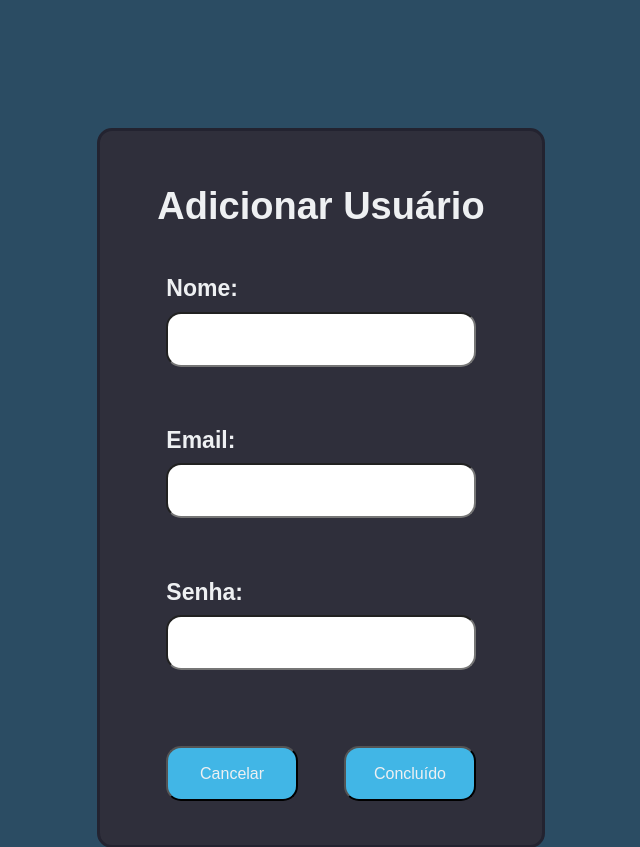
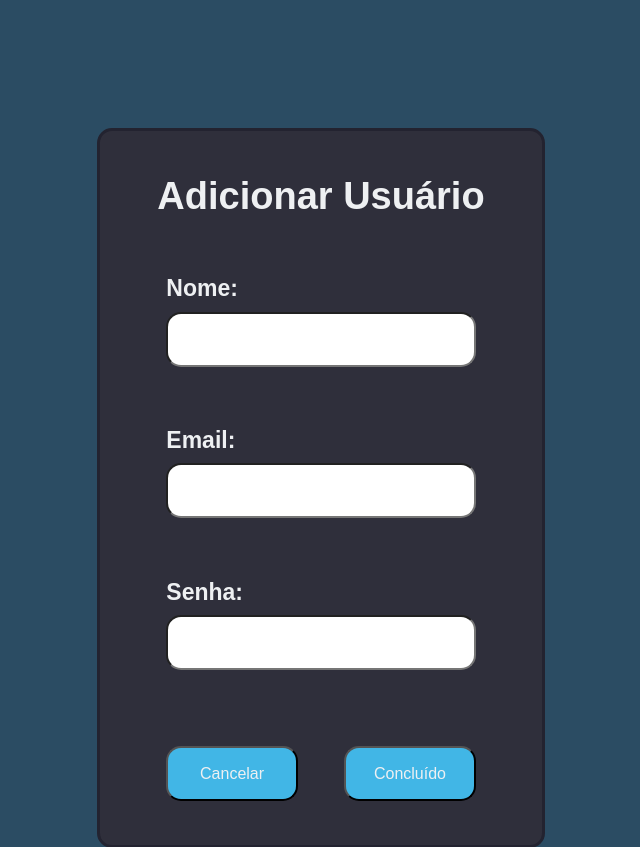
Before and after one commit to Joao-Vitor-Fernandes/Trainee-2023.1, a PHP site: template Phonefy/app/views/admin/form_add_usuarios.html in a window 1280 px wide. Shown: the top 847 px of the page, without its empty margins (319-959 px from the left). Run offline with PHP 8.4, Linux system fonts and the light colour scheme; the template is opened without the code that fills it, so the values that code supplies are empty.

Commit message:
pequena modificação na disposição dos elementos

```diff
--- a/Phonefy/public/css/form_add_usuarios.css
+++ b/Phonefy/public/css/form_add_usuarios.css
@@ -36,7 +36,7 @@ body{
     display: flex;
     flex-direction: column;
     /* justify-content: flex-end; */
-    justify-content: center;
+    /* justify-content: center; */
 }
 
 .container h1{
```
